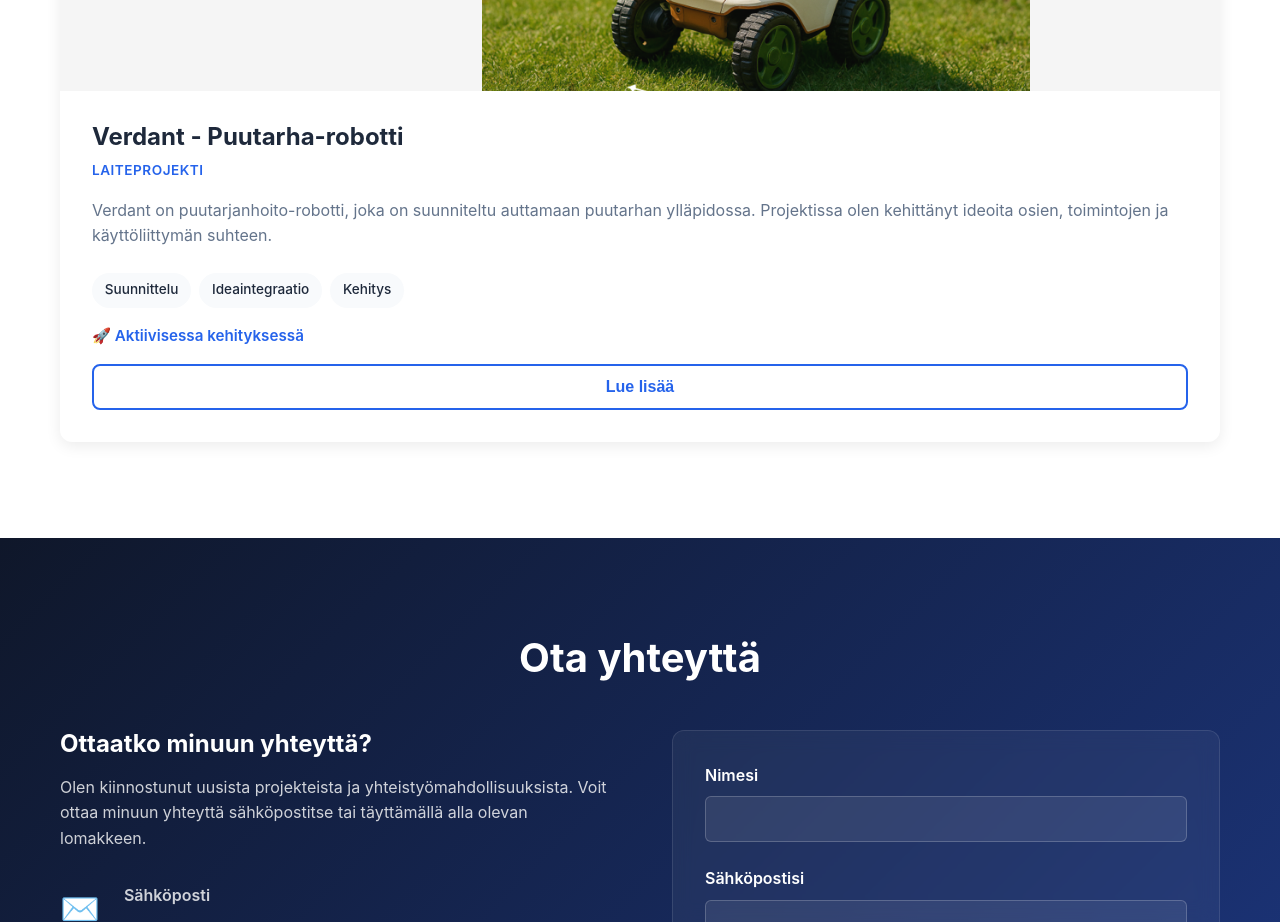
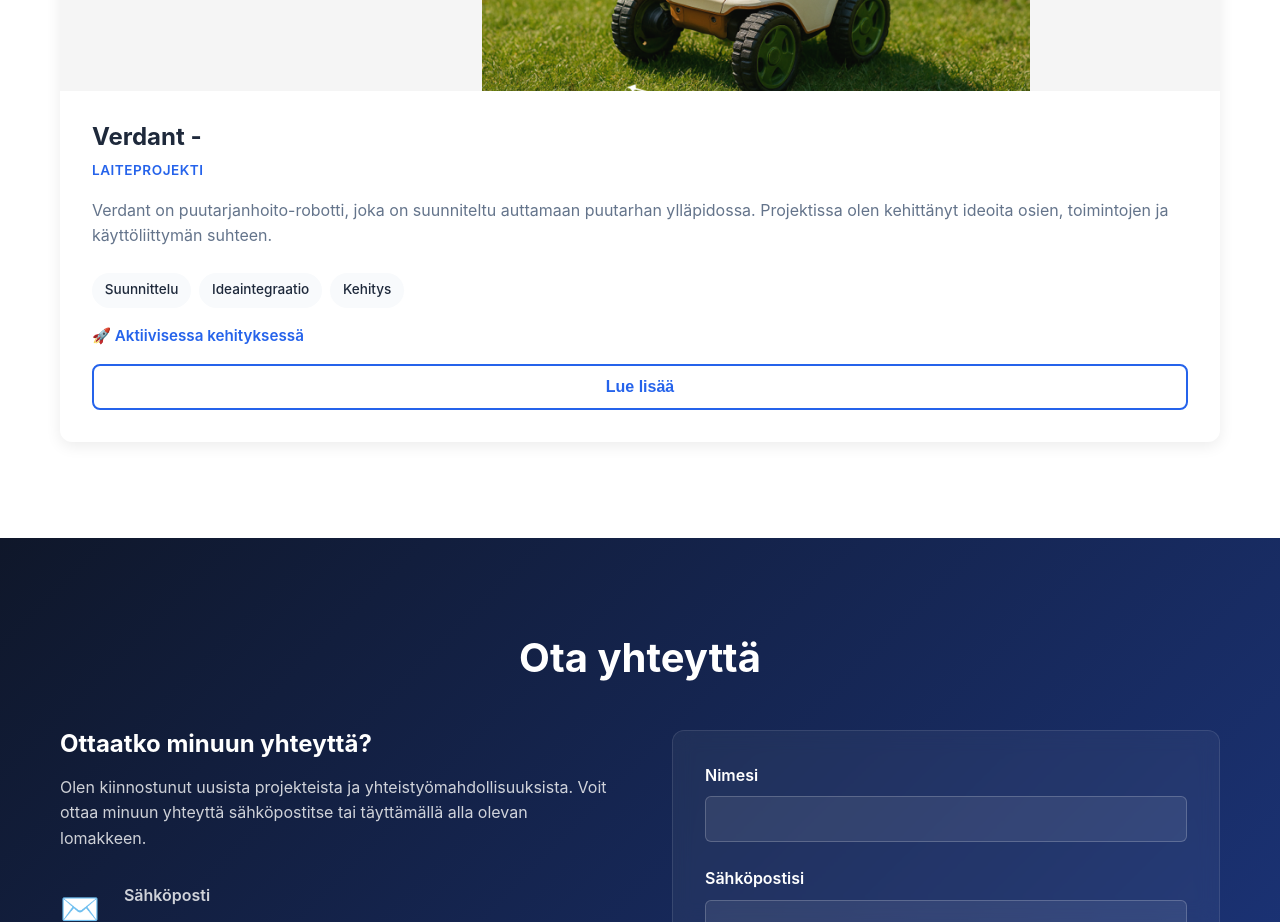
Before and after one commit to MikoGehor/portfolio, a website: page index.html in a window 1280 px wide. Shown: the part 2000-2922 px from the top of the page. Drawn offline with Linux system fonts and the light colour scheme.

Commit message:
robotti projektin nimi muutettu

```diff
--- a/index.html
+++ b/index.html
@@ -114,7 +114,7 @@
                         <img src="Verdant 2.png" alt="Verdant Robot">
                     </div>
                     <div class="project-content">
-                        <h3>Verdant - Puutarha-robotti</h3>
+                        <h3>Verdant - <Puutarha-robotti-konsepti></Puutarha-robotti-konsepti></h3>
                         <p class="project-category">Laiteprojekti</p>
                         <p class="project-description">
                             Verdant on puutarjanhoito-robotti, joka on suunniteltu auttamaan puutarhan
```
